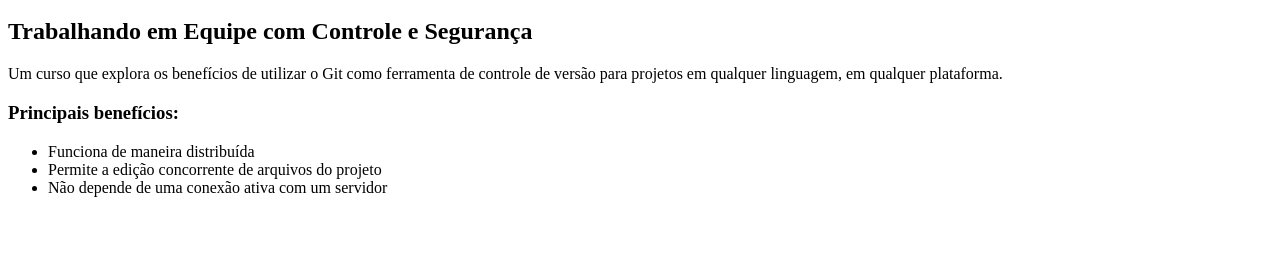
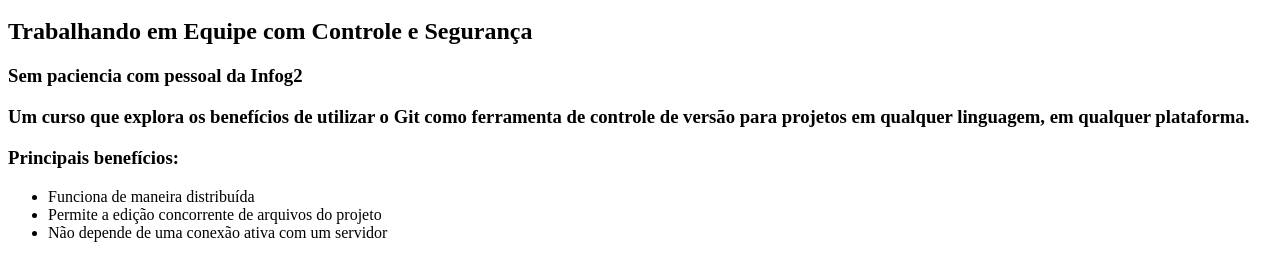
Before and after one commit to ErissonRebelo/curso-infog2, a plain HTML site: page index.html in a window 1280 px wide. Shown: the part 48-328 px from the top of the page. Drawn offline with Linux system fonts and the light colour scheme.

Commit message:
Adicionado a linha h3

```diff
--- a/index.html
+++ b/index.html
@@ -4,6 +4,7 @@
     <body>
         <h1>Git</h1>
         <h2>Trabalhando em Equipe com Controle e Segurança</h2>
+		<h3>Sem paciencia com pessoal da Infog2<h3>
 
         <p>Um curso que explora os benefícios de utilizar o Git como ferramenta de controle de versão para projetos em qualquer linguagem, em qualquer plataforma.</p>
 
```
